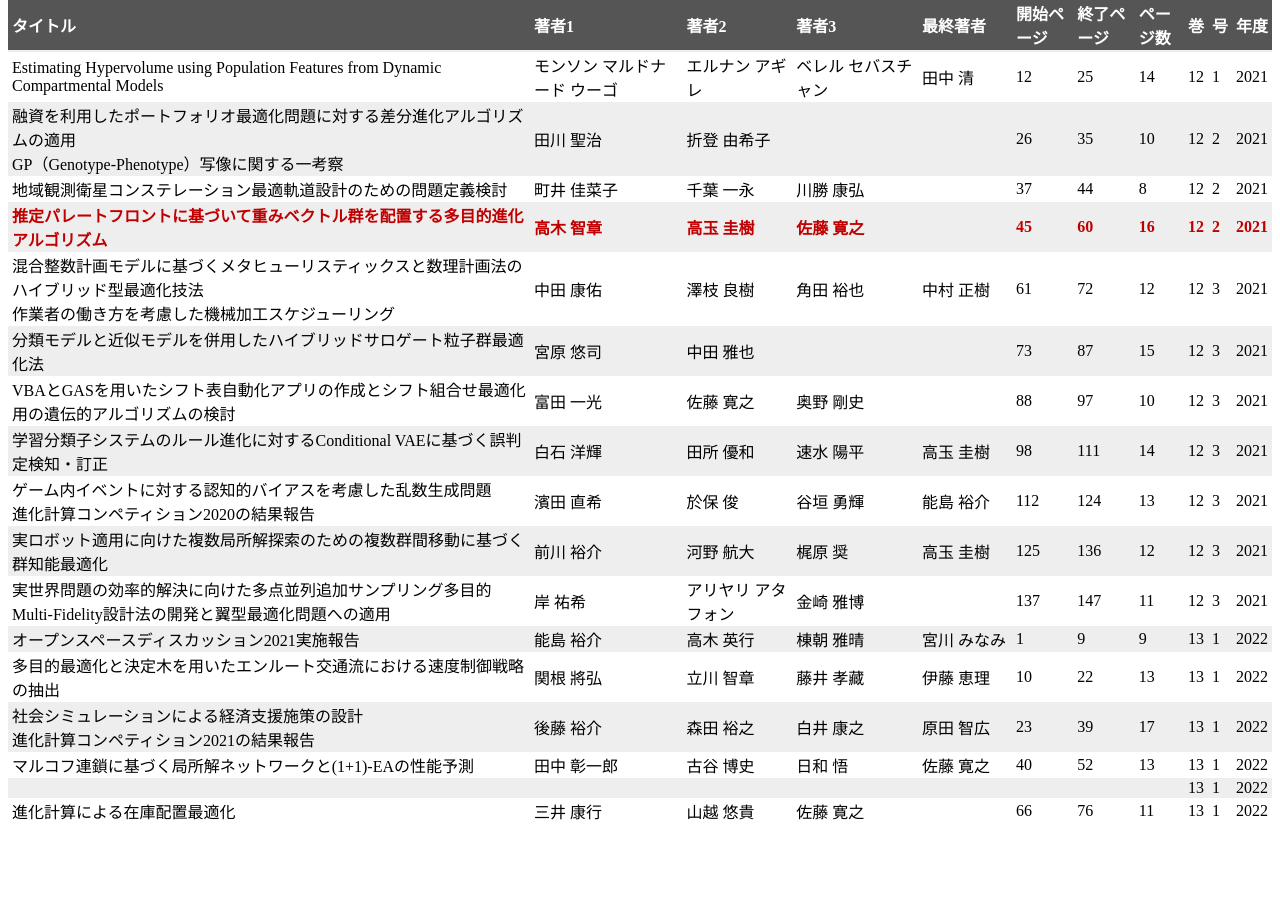
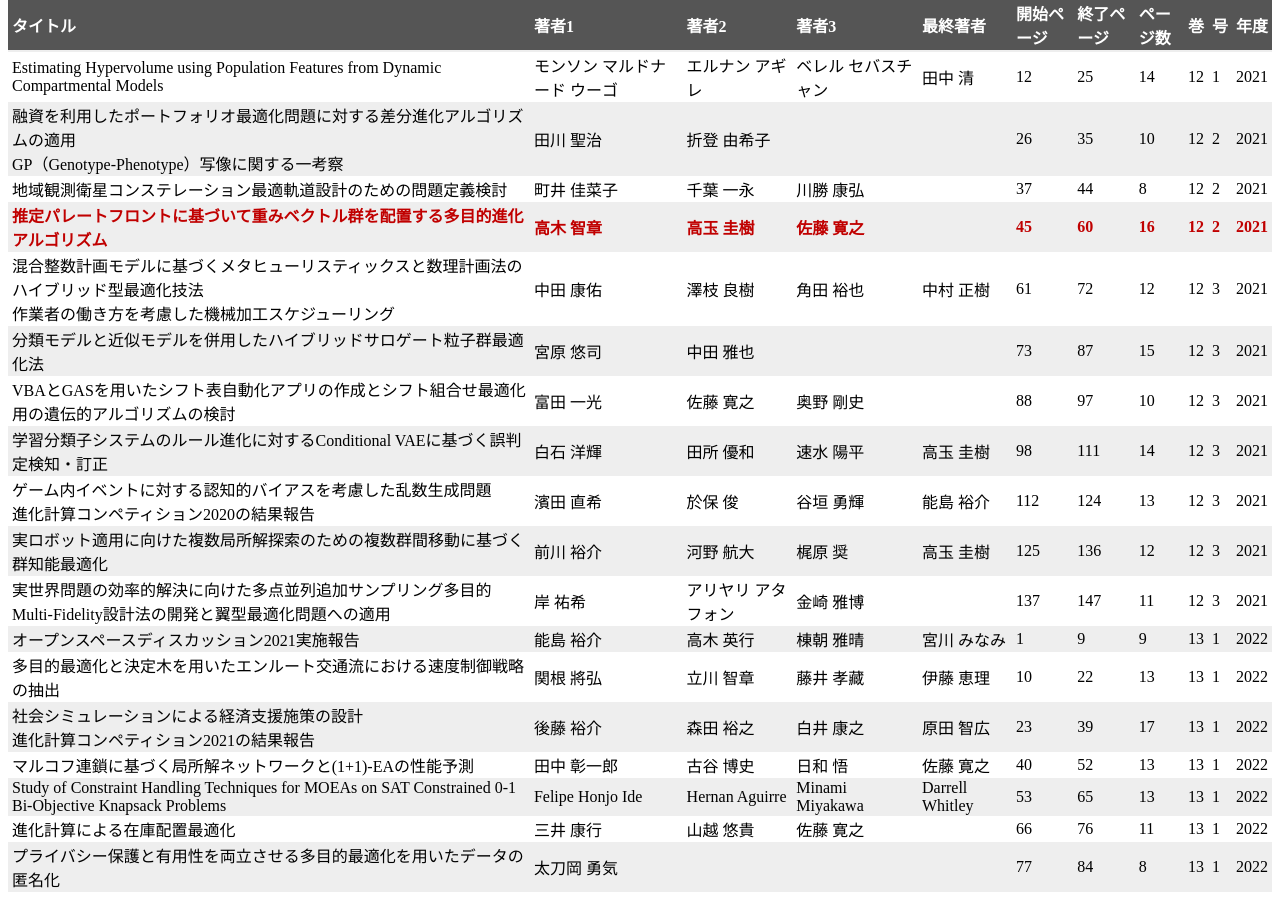
Before and after one commit to tomtkg/tomtkg.github.io, a Jekyll site: the page data/tjpnsec.html, which Jekyll copies as it is, in a window 1280 px wide and 900 px high, scrolled down 4023 px. Built offline with Jekyll 4.4.1, drawn with Linux system fonts in a browser that asks for light colours; before the commit the page ends 4855 px from its top, so only the background shows below that.

Commit message:
Update tjpnsec.html

```diff
--- a/data/tjpnsec.html
+++ b/data/tjpnsec.html
@@ -135,7 +135,8 @@
 	<tr><td>多目的最適化と決定木を用いたエンルート交通流における速度制御戦略の抽出</td><td>関根 將弘</td><td>立川 智章</td><td>藤井 孝藏</td><td>伊藤 恵理</td><td>10</td><td>22</td><td>13</td><td>13</td><td>1</td><td>2022</td></tr>
 	<tr><td>社会シミュレーションによる経済支援施策の設計<br>進化計算コンペティション2021の結果報告</td><td>後藤 裕介</td><td>森田 裕之</td><td>白井 康之</td><td>原田 智広</td><td>23</td><td>39</td><td>17</td><td>13</td><td>1</td><td>2022</td></tr>
 	<tr><td>マルコフ連鎖に基づく局所解ネットワークと(1+1)-EAの性能予測</td><td>田中 彰一郎</td><td>古谷 博史</td><td>日和 悟</td><td>佐藤 寛之</td><td>40</td><td>52</td><td>13</td><td>13</td><td>1</td><td>2022</td></tr>
-	<tr><td></td><td></td><td></td><td></td><td></td><td></td><td></td><td></td><td>13</td><td>1</td><td>2022</td></tr>
+	<tr><td>Study of Constraint Handling Techniques for MOEAs on SAT Constrained 0-1 Bi-Objective Knapsack Problems</td><td>Felipe Honjo Ide</td><td>Hernan Aguirre</td><td>Minami Miyakawa</td><td>Darrell Whitley</td><td>53</td><td>65</td><td>13</td><td>13</td><td>1</td><td>2022</td></tr>
 	<tr><td>進化計算による在庫配置最適化</td><td>三井 康行</td><td>山越 悠貴</td><td>佐藤 寛之</td><td></td><td>66</td><td>76</td><td>11</td><td>13</td><td>1</td><td>2022</td></tr>
+	<tr><td>プライバシー保護と有用性を両立させる多目的最適化を用いたデータの匿名化</td><td colspan="2">太刀岡 勇気</td><td></td><td></td><td>77</td><td>84</td><td>8</td><td>13</td><td>1</td><td>2022</td></tr>
 </table>
 </body>
```
